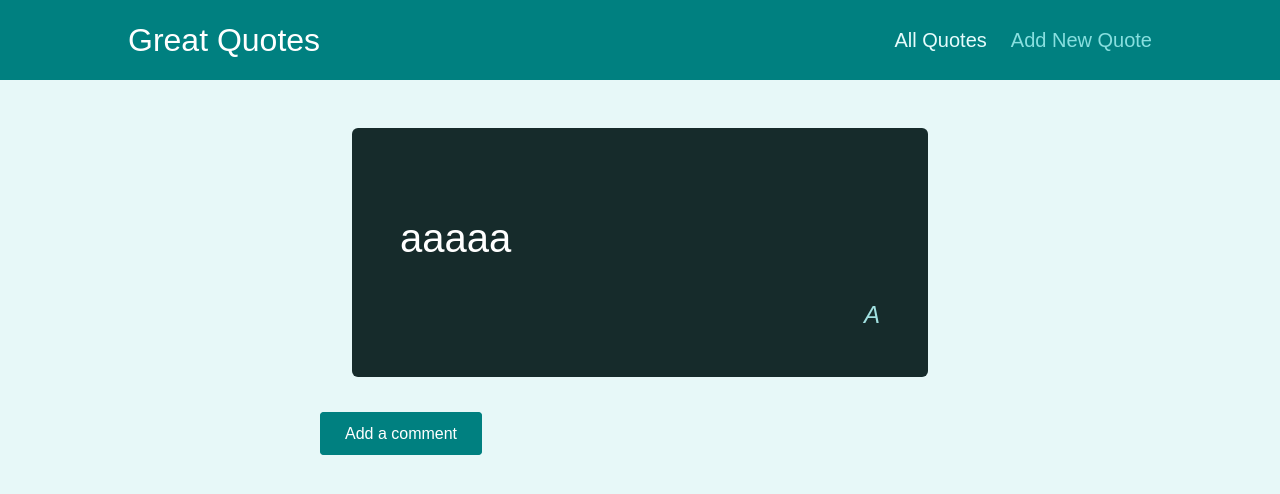
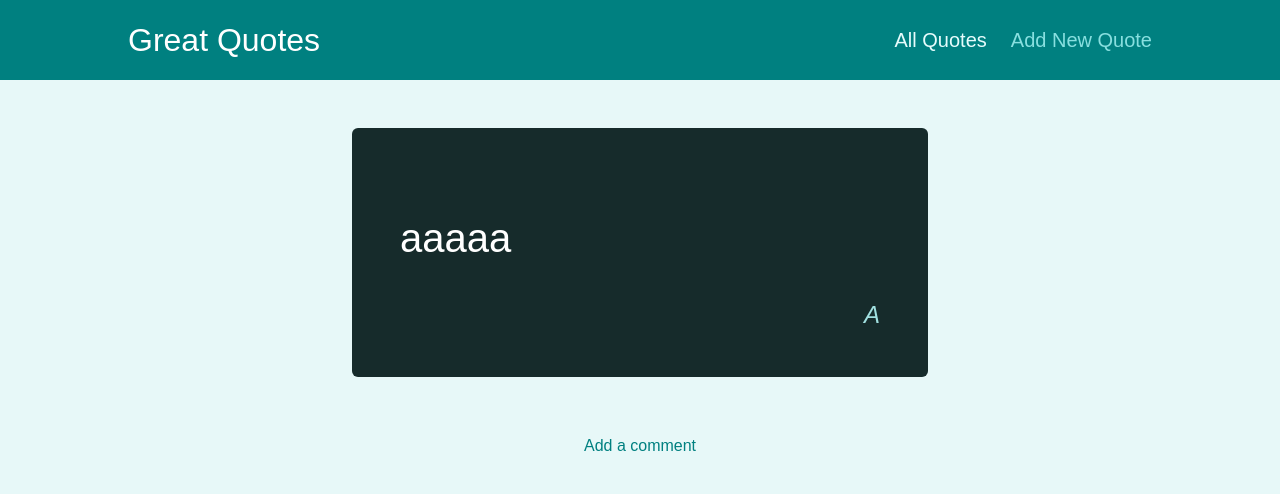
Before and after one commit to M-mcartera/ReactIvFutureLearning, a React (Create React App) app in the folder LinksProjectPractice/: page /quotes/q1 in a window 1280 px wide. Shown: the top 494 px of the page. Built offline with nearby package versions, Linux system fonts and the light colour scheme.

Commit message:
react-router-dom hooks

```diff
--- a/LinksProjectPractice/src/components/quotes/QuoteList.js
+++ b/LinksProjectPractice/src/components/quotes/QuoteList.js
@@ -20,19 +20,21 @@ const QuoteList = (props) => {
 
   const queryParams = new URLSearchParams(location.search);
 
-  const sortingType = queryParams.get('sort');
-  const isSortingAsc = sortingType === 'asc' ? true : false;
+  const sortingType = queryParams.get("sort");
+  const isSortingAsc = sortingType === "asc" ? true : false;
 
   const sortedQuotes = sortQuotes(props.quotes, isSortingAsc);
 
   const changeSortingHandler = () => {
-    history.push("/quotes?sort="+(isSortingAsc ? 'desc' : 'asc'));
+    history.push(`${location.pathname}?sort=${isSortingAsc ? "desc" : "asc"}`);
   };
 
   return (
     <Fragment>
       <div className={classes.sorting}>
-        <button onClick={changeSortingHandler}>Sort {isSortingAsc ? "Descending" : "Ascending"}</button>
+        <button onClick={changeSortingHandler}>
+          Sort {isSortingAsc ? "Descending" : "Ascending"}
+        </button>
       </div>
       <ul className={classes.list}>
         {sortedQuotes.map((quote) => (
--- a/LinksProjectPractice/src/pages/QuoteDetail.js
+++ b/LinksProjectPractice/src/pages/QuoteDetail.js
@@ -1,4 +1,4 @@
-import { Link, useParams, Route } from "react-router-dom";
+import { Link, useParams, Route , useRouteMatch} from "react-router-dom";
 import HighlightedQuote from "../components/quotes/HighlightedQuote";
 import Comments from "../components/comments/Comments";
 import { Fragment } from "react";
@@ -9,21 +9,25 @@ const DUMMY_QUOTES = [
 ];
 
 const QuoteDetail = () => {
-  const params = useParams()
+  const match = useRouteMatch();
+  const params = useParams();
   const quote = DUMMY_QUOTES.find((item) => item.id === params.quoteId);
 
-  if(!quote){
-    return <p>No quote found</p>
+  if (!quote) {
+    return <p>No quote found</p>;
   }
-
 
   return (
     <Fragment>
-      <HighlightedQuote text={quote.text} author={quote.name}/>
-      <Link className="btn" to={`/quotes/${params.quoteId}/comments`}>
-        Add a comment
-      </Link>
-      <Route path={`/quotes/${params.quoteId}/comments`}>
+      <HighlightedQuote text={quote.text} author={quote.name} />
+      <Route path={`/quotes/${params.quoteId}/`} exact>
+        <div className="centered">
+          <Link className="btn--flat" to={`${match.url}/comments`}>
+            Add a comment
+          </Link>
+        </div>
+      </Route>
+      <Route path={`${match.path}/comments`}>
         <Comments />
       </Route>
     </Fragment>
```
Also changed, not shown: 1 other file (tests, documents, lock files or other folders).
